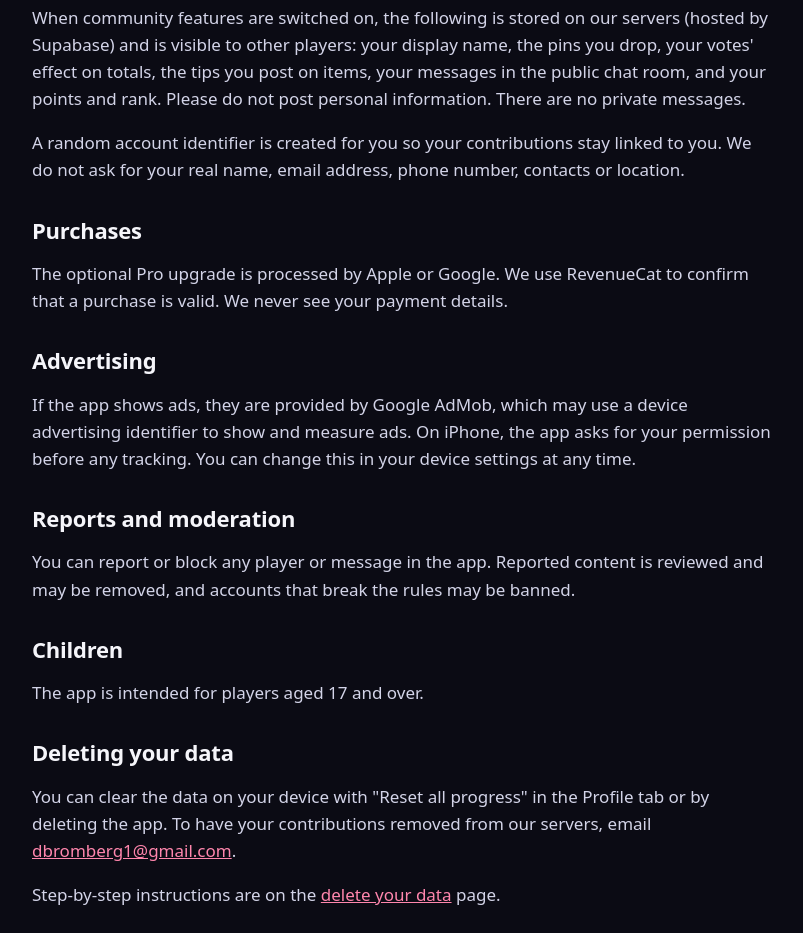
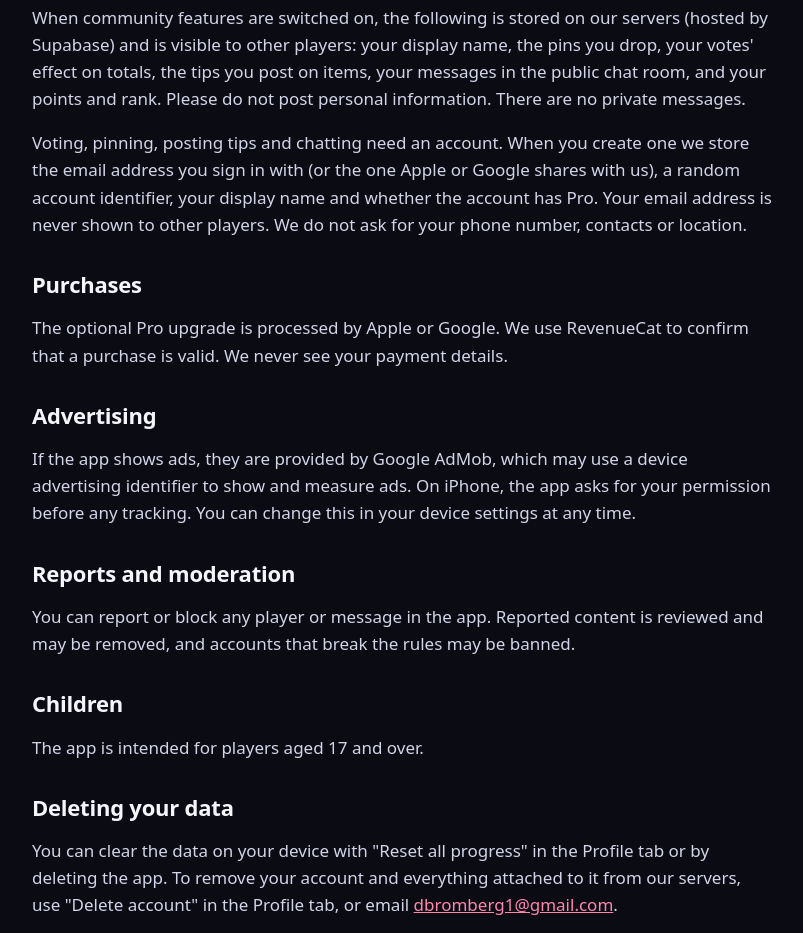
Before and after one commit to sru4ka/OpenWorldTracker-Website, a plain HTML site: page privacy.html in a window 1280 px wide. Shown: the part 460-1393 px from the top of the page, without its empty margins (238-1041 px from the left). Drawn offline with Linux system fonts and the light colour scheme.

Commit message:
Describe accounts and in-app deletion in the privacy pages

```diff
--- a/privacy.html
+++ b/privacy.html
@@ -22,7 +22,7 @@
 
 <h2>Information you share with other players</h2>
 <p>When community features are switched on, the following is stored on our servers (hosted by Supabase) and is visible to other players: your display name, the pins you drop, your votes' effect on totals, the tips you post on items, your messages in the public chat room, and your points and rank. Please do not post personal information. There are no private messages.</p>
-<p>A random account identifier is created for you so your contributions stay linked to you. We do not ask for your real name, email address, phone number, contacts or location.</p>
+<p>Voting, pinning, posting tips and chatting need an account. When you create one we store the email address you sign in with (or the one Apple or Google shares with us), a random account identifier, your display name and whether the account has Pro. Your email address is never shown to other players. We do not ask for your phone number, contacts or location.</p>
 
 <h2>Purchases</h2>
 <p>The optional Pro upgrade is processed by Apple or Google. We use RevenueCat to confirm that a purchase is valid. We never see your payment details.</p>
@@ -37,7 +37,7 @@
 <p>The app is intended for players aged 17 and over.</p>
 
 <h2>Deleting your data</h2>
-<p>You can clear the data on your device with "Reset all progress" in the Profile tab or by deleting the app. To have your contributions removed from our servers, email <a href="mailto:dbromberg1@gmail.com">dbromberg1@gmail.com</a>.</p>
+<p>You can clear the data on your device with "Reset all progress" in the Profile tab or by deleting the app. To remove your account and everything attached to it from our servers, use "Delete account" in the Profile tab, or email <a href="mailto:dbromberg1@gmail.com">dbromberg1@gmail.com</a>.</p>
 
 <p>Step-by-step instructions are on the <a href="delete-data.html">delete your data</a> page.</p>
 
```
Also changed, not shown: delete-data.html (+1 -1 lines).
